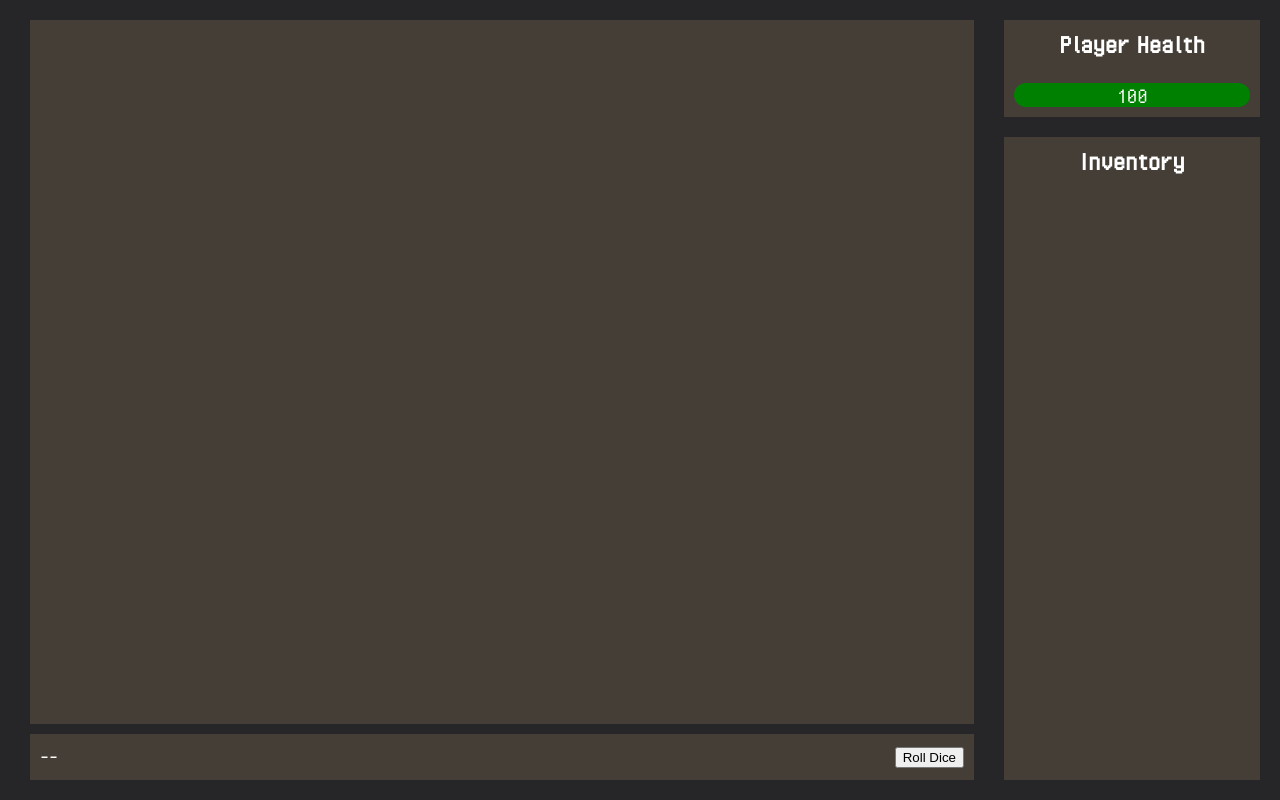
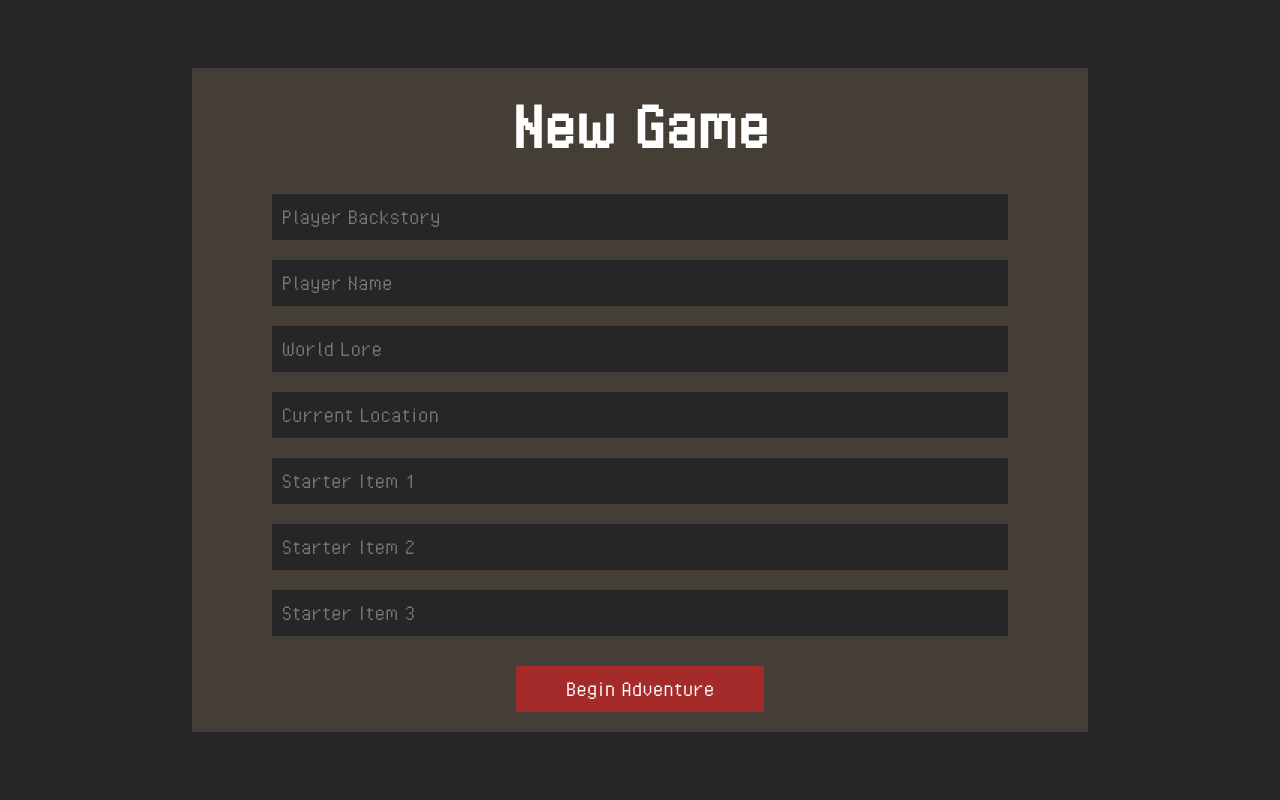
Before and after one commit to zachvehlert/ChatRPG, a React (Vite) app in the folder frontend/chatrpg/: page /game-creator in a window 1280 px wide. Built offline with nearby package versions, Linux system fonts and the light colour scheme.

Commit message:
Added two new pages, new-game and game-creator, and set up some routes with react router dom. The pages don't have functionality yet.

```diff
--- a/frontend/chatrpg/src/main.jsx
+++ b/frontend/chatrpg/src/main.jsx
@@ -1,10 +1,27 @@
 import { StrictMode } from 'react'
 import { createRoot } from 'react-dom/client'
 import App from './App.jsx'
-import './index.css'
+import { createBrowserRouter, RouterProvider } from 'react-router-dom'
+import NewGame from './pages/NewGame/NewGame.jsx'
+import GameCreator from './pages/GameCreator/GameCreator.jsx'
+
+const router = createBrowserRouter([
+  {
+    path: '/',
+    element: <NewGame />,
+  },
+  {
+    path: '/game-creator',
+    element: <GameCreator />,
+  },
+  {
+    path: '/game',
+    element: <App />,
+  }
+])
 
 createRoot(document.getElementById('root')).render(
   <StrictMode>
-    <App />
+    <RouterProvider router={router} />
   </StrictMode>,
 )
--- /dev/null
+++ b/frontend/chatrpg/src/pages/GameCreator/GameCreator.jsx
@@ -0,0 +1,19 @@
+import "./GameCreator.css";
+
+function GameCreator() {
+    return (
+      <div className="game-creator">
+        <h1>New Game</h1>
+        <input type="text" className="game-creator-input" placeholder="Player Backstory" />
+        <input type="text" className="game-creator-input" placeholder="Player Name" />
+        <input type="text" className="game-creator-input" placeholder="World Lore" />
+        <input type="text" className="game-creator-input" placeholder="Current Location" />
+        <input type="text" className="game-creator-input" placeholder="Starter Item 1" />
+        <input type="text" className="game-creator-input" placeholder="Starter Item 2" />
+        <input type="text" className="game-creator-input" placeholder="Starter Item 3" />
+        <button className="game-creator-button">Begin Adventure</button>
+      </div>
+    )
+}
+
+export default GameCreator;
--- /dev/null
+++ b/frontend/chatrpg/src/pages/GameCreator/gameCreator.css
@@ -0,0 +1,33 @@
+.game-creator {
+    display: flex;
+    flex-direction: column;
+    align-items: center;
+    justify-content: center;
+    width: 70vw;
+    background-color: #443e37;
+}
+
+.game-creator-input {
+    all: unset;
+    margin: 10px;
+    padding: 10px;
+    width: 80%;
+    height: 100%;
+    background-color: #262527;
+    color: white;
+    border: none;
+}
+
+.game-creator-button {
+    all: unset;
+    margin: 20px;
+    padding: 10px;
+    padding-left: 50px;
+    padding-right: 50px;
+    background-color: brown;
+}
+
+.game-creator-button:hover {
+    cursor: pointer;
+    background-color: rgb(100, 26, 26);
+  }
--- /dev/null
+++ b/frontend/chatrpg/src/pages/NewGame/NewGame.jsx
@@ -0,0 +1,20 @@
+import "./newGame.css";
+import { Link } from "react-router-dom";
+
+export default function HomePage() {
+  return (
+    <div className="homepage-menu-container">
+      <h1>ChatRPG</h1>
+      <div className="homepage-button-container">
+        <Link to="/game-creator" className="homepage-link-btn">
+          New Game
+        </Link>
+      </div>
+      <div className="homepage-button-container">
+        <Link to="/" className="homepage-link-btn">
+          Load Game
+        </Link>
+      </div>
+    </div>
+  );
+}
--- /dev/null
+++ b/frontend/chatrpg/src/pages/NewGame/newGame.css
@@ -0,0 +1,45 @@
+#root {
+    display: flex;
+    align-items: center;
+    justify-content: center;
+
+    height: 100vh;
+
+    background-color: #262527;
+  }
+
+  .homepage-menu-container {
+    display: flex;
+    flex-direction: column;
+    align-items: center;
+
+    width: 40%;
+
+    background-color: #443e37;
+    color: white;
+  }
+
+  h1 {
+    font-size: 3em;
+    margin: 20px;
+  }
+
+  .homepage-button-container {
+    display: flex;
+    flex-direction: column;
+    align-items: center;
+  }
+
+  .homepage-link-btn {
+    all: unset;
+    margin: 20px;
+    padding: 10px;
+    padding-left: 50px;
+    padding-right: 50px;
+    background-color: brown;
+  }
+
+  .homepage-link-btn:hover {
+    cursor: pointer;
+    background-color: rgb(100, 26, 26);
+  }
```
Also changed, not shown: frontend/chatrpg/src/index.css (deleted).
